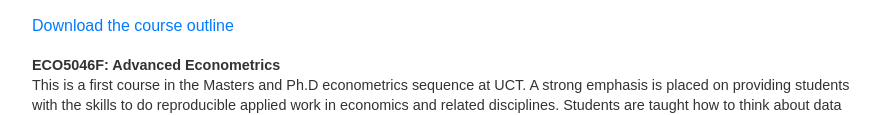
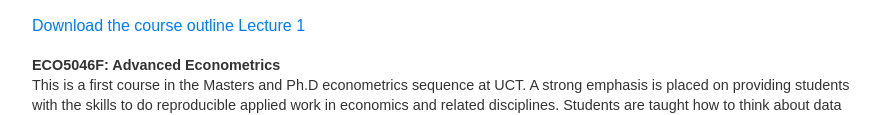
Before and after one commit to mkeswell/mkeswell.github.io, a plain HTML site: page teaching.html in a window 1280 px wide. Shown: the part 286-401 px from the top of the page, without its empty margins (198-1078 px from the left). Drawn offline with Linux system fonts and the light colour scheme.

Commit message:
ECO2007S update 1
Lecture 1 added

```diff
--- a/teaching.html
+++ b/teaching.html
@@ -205,6 +205,7 @@
         across the social and natural sciences including political science, law, evolutionary biology, ethology, economics and many other diciplines.
         The course covers the basic application of game theoretic reasoning in strategic settings involving perfect and imperfet information.     </p>
         <a href="ECO2007S_outline.pdf">Download the course outline</a>
+        <a href="lecture1.pdf">Lecture 1</a>
       </p>
       <p>
         <strong>ECO5046F: Advanced Econometrics</strong><br>
```
